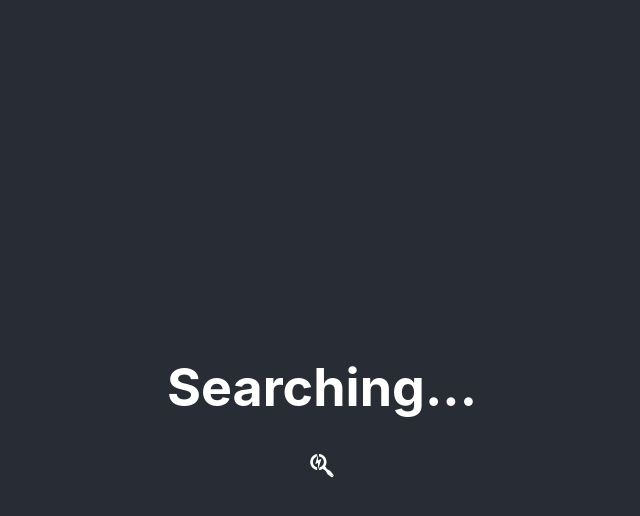
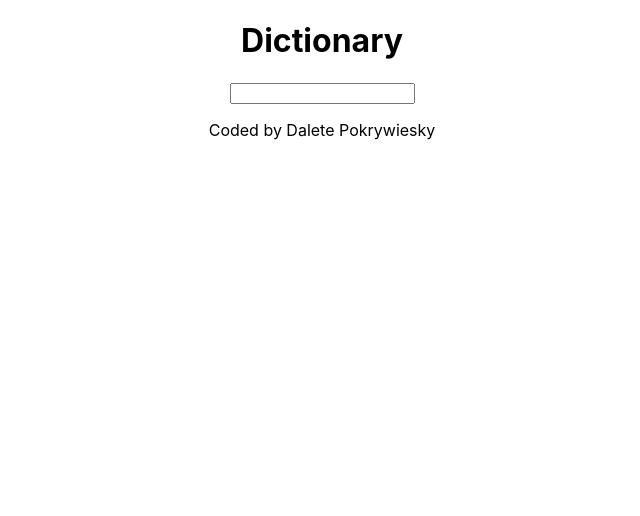
Before and after one commit to DaleteB/dictionary-react, a React (Create React App) app: page / in a window 1280 px wide. Shown: the top 516 px of the page, without its empty margins (318-958 px from the left). Built offline with nearby package versions, Linux system fonts and the light colour scheme.

Commit message:
Added form with a search engine

```diff
--- a/src/App.css
+++ b/src/App.css
@@ -1,20 +1,5 @@
 .App {
   text-align: center;
-}
-
-
-
-
-
-.App-header {
-  background-color: #282c34;
-  min-height: 100vh;
-  display: flex;
-  flex-direction: column;
-  align-items: center;
-  justify-content: center;
-  font-size: calc(10px + 2vmin);
-  color: white;
 }
 
 .App-link {
--- a/src/App.js
+++ b/src/App.js
@@ -1,13 +1,22 @@
 import FontAwesomeIcon from './FontAwesomeIcon';
+import Dictionary from "./Dictionary";
 import './App.css';
 
 function App() {
   return (
     <div className="App">
-      <header className="App-header">
-      <h1>Searching...</h1>
-      <FontAwesomeIcon icon="fa-brands fa-searchengin" />
+      <div className='container'>
+       <header className="App-header">
+        <h1>Dictionary</h1>
       </header>
+      <main>
+        <Dictionary/>
+      </main>
+      <footer>
+        <p>Coded by Dalete Pokrywiesky</p>
+      </footer>
+      </div>
+
     </div>
   );
 }
--- /dev/null
+++ b/src/Dictionary.js
@@ -0,0 +1,22 @@
+import React, {useState} from "react";
+
+export default function Dictionary(){
+    let [keyword, setKeyword] = useState("");
+    function search(event){
+        event.preventDefault();
+        alert (`Searching for ${keyword} definition`);
+    }
+
+    function handleKeywordChange(event){
+        event.preventDefault();
+        setKeyword(event.target.value);
+    }
+    return(
+        <div className="Dictionary">
+            <form onSubmit={search}>
+                <input type="search" onChange={handleKeywordChange}/>
+
+            </form>
+        </div>
+    )
+}
```
